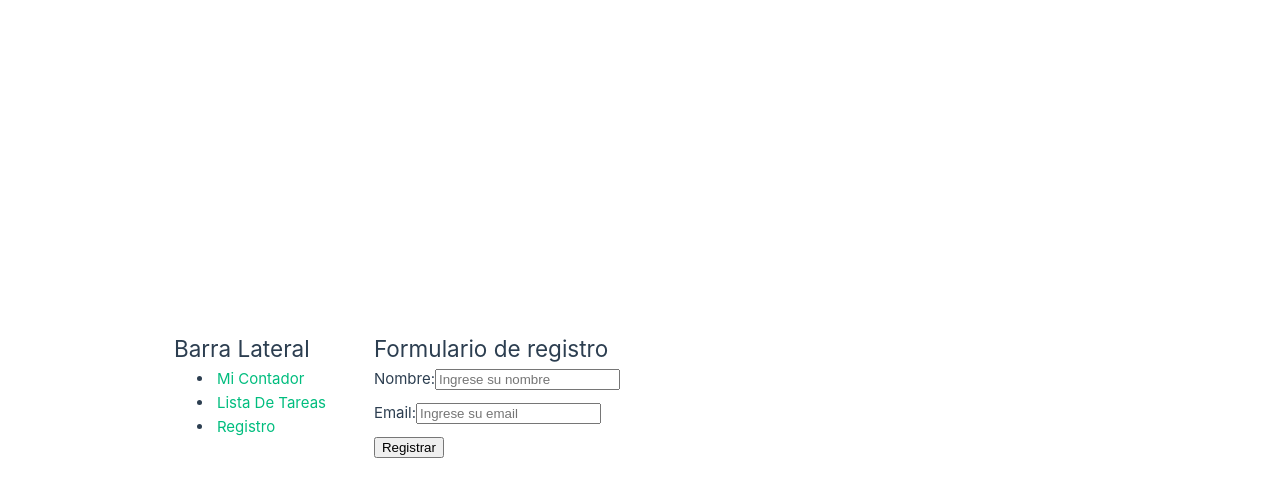
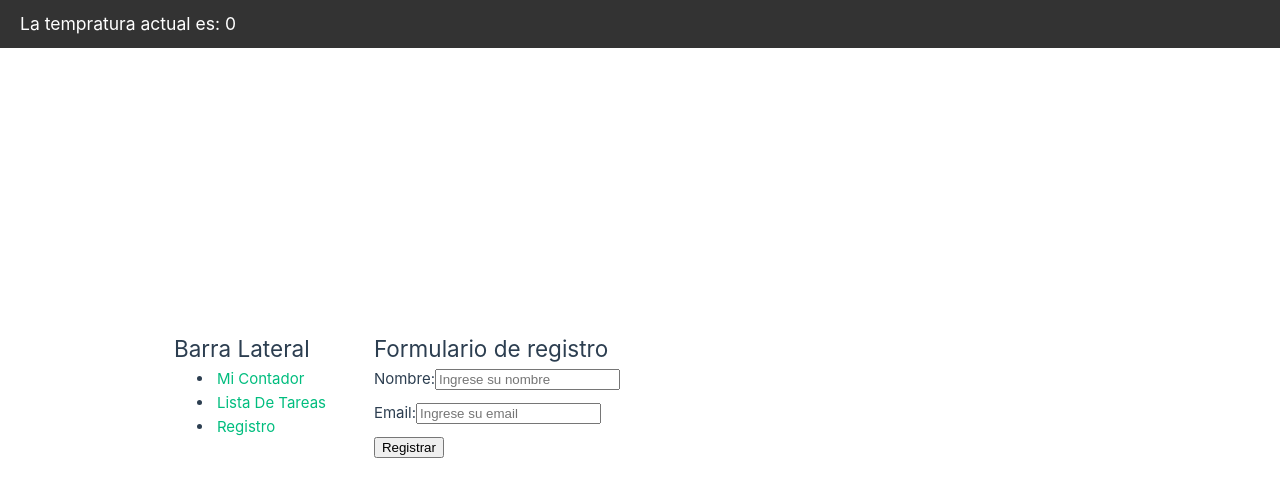
Before and after one commit to Jcss1462/PrimerPoryectoVue, a Vue app: page /registro in a window 1280 px wide. Shown: the top 496 px of the page. Built offline with nearby package versions, Linux system fonts and the light colour scheme; no server answers.

Commit message:
Se integran solicitudes http a un api de clima con axios al proyecto

```diff
--- a/package.json
+++ b/package.json
@@ -11,6 +11,7 @@
   },
   "dependencies": {
     "@vee-validate/yup": "^4.15.0",
+    "axios": "^1.8.1",
     "pinia": "^3.0.1",
     "vee-validate": "^4.15.0",
     "vue": "^3.5.13",
--- /dev/null
+++ b/src/components/Header.vue
@@ -0,0 +1,26 @@
+<!-- eslint-disable vue/multi-word-component-names -->
+<template>
+    <div class="header">
+        <h3>La tempratura actual es: <Weather></Weather></h3>
+    </div>
+</template>
+<script setup>
+    import Weather from './Weather.vue';
+</script>
+<style scoped>
+    .header{
+        display: flex;
+        justify-content: space-between;
+        align-items: center;
+        padding: 10px 20px;
+        position: fixed;
+        top: 0;
+        right: 0;
+        left: 0;
+        background: #333;
+        color: white;
+    }
+    h3{
+        margin: 0;
+    }
+</style>
--- /dev/null
+++ b/src/components/Weather.vue
@@ -0,0 +1,15 @@
+<!-- eslint-disable vue/multi-word-component-names -->
+<template>
+    {{weatherStore.temperatura}}
+</template>
+<script setup>
+    import { usewWeather } from '@/composables/useWeather';
+    import { onMounted } from 'vue';
+    import { useWeatheStore } from '../stores/weatherStore'
+    const weatherStore =useWeatheStore()
+    onMounted(()=>{
+        usewWeather();
+        console.log("0")
+    })
+</script>
+<style scoped></style>
--- /dev/null
+++ b/src/composables/useWeather.js
@@ -0,0 +1,9 @@
+import { useWeatheStore } from "../stores/weatherStore";
+import {getTemperatura} from "../helpers/getWeather"
+
+export const usewWeather = async() =>{
+    const temperatura = await getTemperatura()
+    const weatheStore = useWeatheStore();
+
+    weatheStore.temperatura=temperatura;
+}
--- /dev/null
+++ b/src/helpers/getWeather.js
@@ -0,0 +1,9 @@
+import axios from "axios";
+
+const API_URL ="https://api.open-meteo.com/v1/forecast?latitude=3.4372&longitude=-76.5225&hourly=temperature_2m&timezone=auto"
+
+export const getTemperatura = async()=>{
+    const respuesta=await axios.get(API_URL);
+    const nuevaTemperatura = respuesta.data.hourly.temperature_2m[0]
+    return nuevaTemperatura
+}
--- /dev/null
+++ b/src/stores/weatherStore.js
@@ -0,0 +1,12 @@
+import { defineStore } from "pinia";
+import { ref } from "vue";
+
+export const useWeatheStore = defineStore('weather', ()=>{
+    const temperatura = ref(0);
+
+    const setTemperatura = (temp) =>{
+        temperatura.value = temp;
+    }
+
+    return {temperatura, setTemperatura}
+});
--- a/src/views/MainView.vue
+++ b/src/views/MainView.vue
@@ -1,6 +1,6 @@
 <template>
 
-
+   <Header></Header>
     <div class="container">
         <SideBar></SideBar>
         <div class="content">
@@ -12,6 +12,7 @@
 <script setup>
 
     import SideBar from '../components/SideBar.vue';
+    import Header from '../components/Header.vue';
 
 </script>
 
```
Also changed, not shown: src/stores/counter.js (deleted, +0 -12 lines), 1 other file (tests, documents, lock files or other folders).
